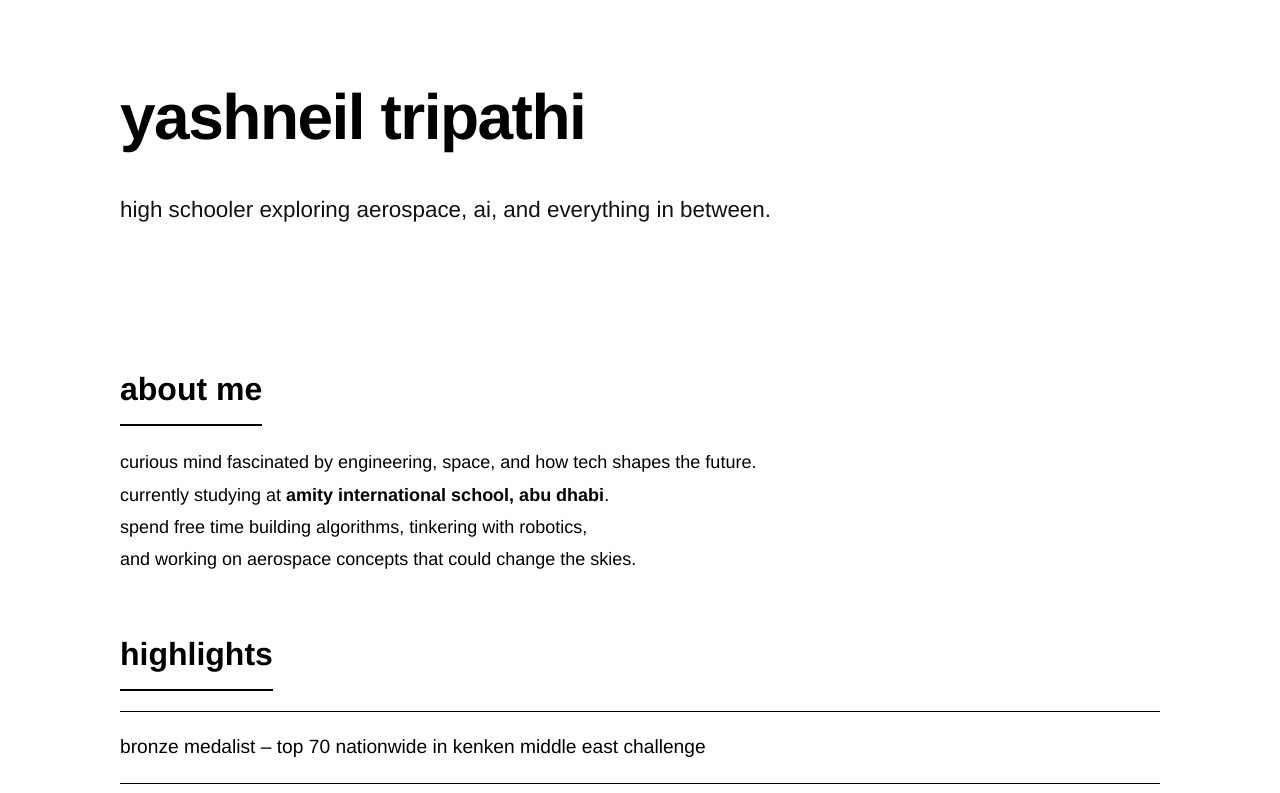
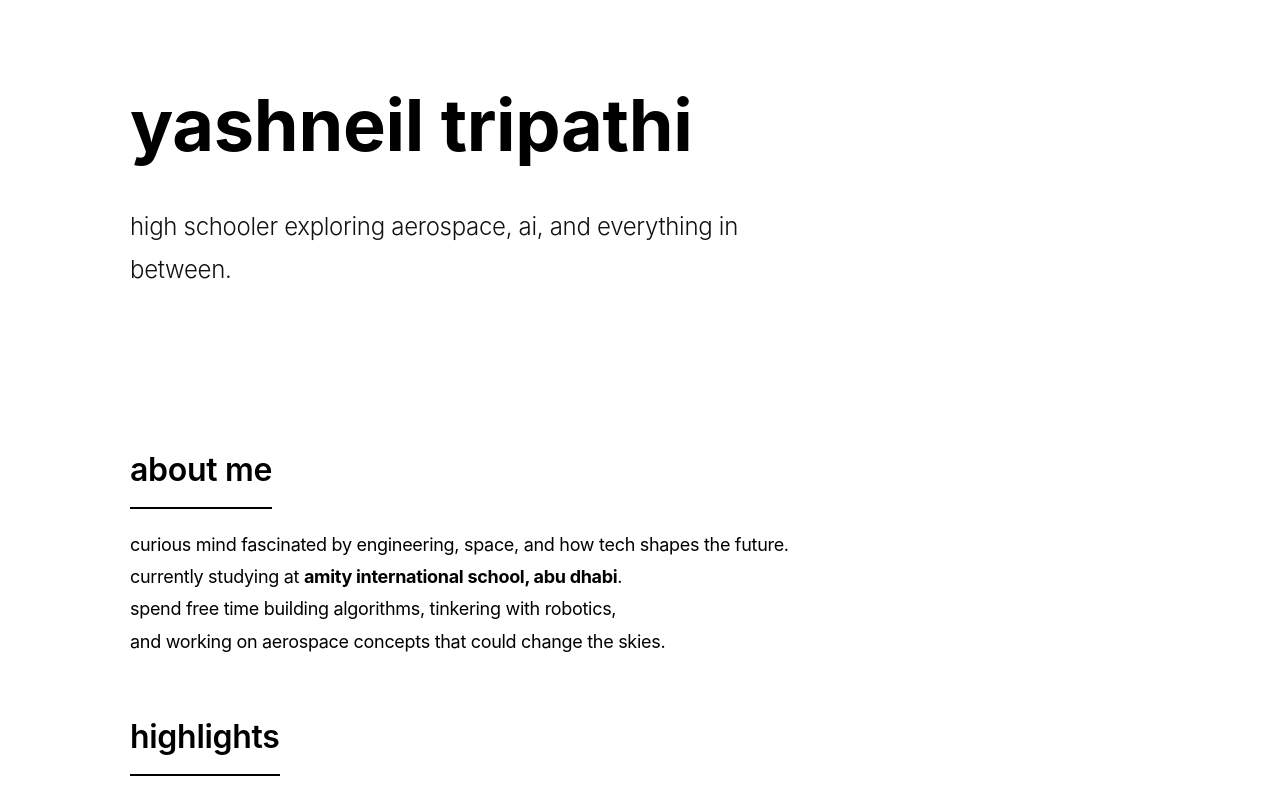
Before and after one commit to yashneilt/yashneil.github.io, a plain HTML site: page index.html in a window 1280 px wide. Shown: the top 793 px of the page. Drawn offline with Linux system fonts and the light colour scheme.

Commit message:
style.css

```diff
--- a/style.css
+++ b/style.css
@@ -1,63 +1,74 @@
-/* RESET */
+/* =========================
+   RESET
+========================= */
 * {
   margin: 0;
   padding: 0;
   box-sizing: border-box;
 }
 
-/* BODY */
+/* =========================
+   BASE
+========================= */
 body {
-  font-family: 'Helvetica Neue', Arial, sans-serif;
-  background-color: #ffffff;
-  color: #000000;
+  font-family: 'Inter', 'Helvetica Neue', sans-serif;
+  background-color: #fff;
+  color: #000;
   line-height: 1.8;
-  padding: 60px 30px;
+  padding: 60px 40px;
   max-width: 1100px;
   margin: 0 auto;
   font-size: 18px;
   -webkit-font-smoothing: antialiased;
+  letter-spacing: -0.3px;
 }
 
-/* HEADER */
+@import url('https://fonts.googleapis.com/css2?family=Inter:wght@300;400;600;700&display=swap');
+
+/* =========================
+   HEADER
+========================= */
 header {
-  text-align: left;
-  margin-bottom: 80px;
+  margin-bottom: 100px;
 }
 
 h1 {
-  font-size: 4rem;
+  font-size: 4.5rem;
   font-weight: 700;
   text-transform: lowercase;
-  letter-spacing: -1.5px;
   margin-bottom: 15px;
 }
 
 header p {
-  font-size: 1.4rem;
+  font-size: 1.5rem;
   font-weight: 300;
+  max-width: 650px;
   color: #111;
-  max-width: 700px;
 }
 
-/* SECTION HEADINGS */
+/* =========================
+   SECTION TITLES
+========================= */
 h2 {
   font-size: 2rem;
   font-weight: 600;
-  margin: 50px 0 20px 0;
   text-transform: lowercase;
   border-bottom: 2px solid #000;
   display: inline-block;
-  padding-bottom: 6px;
+  padding-bottom: 8px;
+  margin: 50px 0 20px 0;
 }
 
-/* LISTS */
+/* =========================
+   LIST STYLING
+========================= */
 ul {
   list-style: none;
   padding-left: 0;
 }
 
 li {
-  padding: 18px 0;
+  padding: 20px 0;
   border-top: 1px solid #000;
   font-weight: 400;
   font-size: 1.2rem;
@@ -70,7 +81,8 @@ li:last-child {
 li a {
   color: #000;
   text-decoration: none;
-  border-bottom: 1px solid #000;
+  border-bottom: 2px solid #000;
+  padding-bottom: 2px;
   transition: opacity 0.2s ease;
 }
 
@@ -78,7 +90,9 @@ li a:hover {
   opacity: 0.5;
 }
 
-/* LINKS */
+/* =========================
+   LINKS
+========================= */
 a {
   color: #000;
   text-decoration: none;
@@ -90,21 +104,25 @@ a:hover {
   opacity: 0.5;
 }
 
-/* FOOTER */
+/* =========================
+   FOOTER
+========================= */
 footer {
-  margin-top: 80px;
+  margin-top: 100px;
   padding-top: 30px;
   border-top: 1px solid #000;
   font-size: 1rem;
+  line-height: 1.6;
   color: #111;
-  line-height: 1.6;
 }
 
 footer p {
   margin: 5px 0;
 }
 
-/* RESPONSIVE */
+/* =========================
+   RESPONSIVE
+========================= */
 @media (max-width: 700px) {
   body {
     padding: 40px 20px;
```
